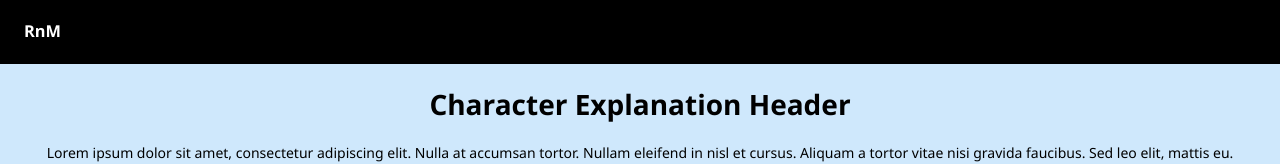
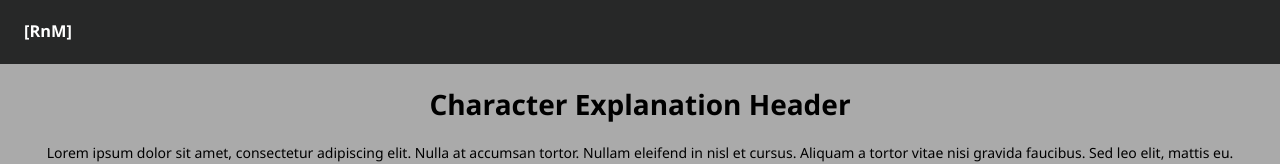
Before and after one commit to CMCarlsen/aioChallenge, a React (Create React App) app: page /characters in a window 1280 px wide. Shown: the top 164 px of the page. Built offline with nearby package versions, Linux system fonts and the light colour scheme; no server answers.

Commit message:
Cards and more layout clarity

```diff
--- a/src/App.tsx
+++ b/src/App.tsx
@@ -4,16 +4,17 @@ import { ThemeProvider } from '@material-ui/core/styles' // https://material-ui.
 import { createStyles, makeStyles, Theme } from '@material-ui/core/styles'
 import CssBaseline from '@material-ui/core/CssBaseline' // https://material-ui.com/components/css-baseline/
 
-import theme from "./theme";
-import NavBar from "./components/NavBar";
-import CharaPage from "./pages/CharaPage";
+import theme from './theme';
+import NavBar from './components/NavBar';
+import CharaPage from './pages/CharaPage';
 
 const useStyles = makeStyles((theme: Theme) =>
   createStyles({
     root: {
-      display: "flex",
-      flexFlow: "column",
-      height: "100vh"
+      display: 'flex',
+      flexFlow: 'column',
+      height: '100vh',
+      overflow: 'hidden',
     }
   }),
 );
--- a/src/components/CharacterCard.tsx
+++ b/src/components/CharacterCard.tsx
@@ -1,22 +1,41 @@
 import React from 'react';
-import { createStyles, makeStyles, Theme } from '@material-ui/core/styles'
+import { makeStyles, createStyles, Theme } from '@material-ui/core/styles';
+import Card from '@material-ui/core/Card';
+import CardHeader from '@material-ui/core/CardHeader';
+import CardMedia from '@material-ui/core/CardMedia';
 
-import { Info, Character } from "../services/CharacterService";
+import { Character } from "../services/CharacterService";
 
 const useStyles = makeStyles((theme: Theme) =>
   createStyles({
+    root: {
+      minWidth: '300px',
+      maxWidth: '300px',
+      margin: '0px 5px 10px',
+      backgroundColor: theme.palette.primary.main,
+      flexBasis: 0,
+      flexGrow: 1,
+    },
+    media: {
+      height: 0,
+      paddingTop: '56.25%',
+    },
     container: {
-      background: '#cfe8fc',
-      color: '#000',
       display: 'flex',
       flexDirection: 'column',
       height: '100%',
       paddingTop: theme.spacing(0.1),
       paddingBottom: theme.spacing(0.5),
     },
-    banana: {
-      display: 'flex',
-      flexDirection: 'column',
+    // https://css-tricks.com/flexbox-truncated-text/
+    cardHeaderContent: {
+      minWidth: 0,
+    },
+    whiteFont: {
+      whiteSpace: 'nowrap',
+      overflow: 'hidden',
+      textOverflow: 'ellipsis',
+      color: '#fff',
     },
   }),
 );
@@ -26,12 +45,24 @@ interface Props {
 };
 
 export const CharaPage = ({ character }:Props) => {
-  const classes = useStyles(); // Use our CSS-in-JS styling from above.
+  const classes = useStyles();
 
   return (
-    <div className={classes.banana}>
-      {character.name}
-    </div>
+    <Card className={classes.root}>
+      <CardHeader classes={{
+        content: classes.cardHeaderContent,
+        title: classes.whiteFont,
+        subheader: classes.whiteFont,
+        }}
+        title={character.name}
+        subheader={`${character.species} - ${character.gender} - ${character.status}`}
+      />
+      <CardMedia
+        className={classes.media}
+        image={character.image}
+        title={character.name}
+      />
+    </Card>
   );
 }
 
--- a/src/components/NavBar.tsx
+++ b/src/components/NavBar.tsx
@@ -5,7 +5,7 @@ import Container from '@material-ui/core/Container';
 const useStyles = makeStyles((theme: Theme) =>
   createStyles({
     container: {
-      background: '#000',
+      background: '#272828',
       color: '#FFF',
       display: 'flex',
       flexDirection: 'row',
@@ -25,7 +25,7 @@ export const NavBar = () => {
 
   return (
     <Container className={classes.container} maxWidth={false}>
-      <h3 className={classes.logo}>RnM</h3>
+      <h3 className={classes.logo}>[RnM]</h3>
     </Container>
   );
 }
--- a/src/pages/CharaPage.tsx
+++ b/src/pages/CharaPage.tsx
@@ -1,23 +1,23 @@
-import React from 'react';
-import { useState, useEffect } from 'react';
+import React, { useState, useEffect } from 'react';
 import { createStyles, makeStyles, Theme } from '@material-ui/core/styles'
 import Container from '@material-ui/core/Container';
 
 import CharacterCard from "../components/CharacterCard";
-import { Info, Character} from "../services/CharacterService";
+import { Info, Character } from "../services/CharacterService";
 
-const baseUrl = 'https://rickandmortyapi.com/api/character/?page=1&name=rick&status=alive';
+const baseUrl = 'https://rickandmortyapi.com/api/character/';
 
 const useStyles = makeStyles((theme: Theme) =>
   createStyles({
     container: {
-      background: '#cfe8fc',
+      background: '#aaa',
       color: '#000',
       display: 'flex',
       flexDirection: 'column',
       height: '100%',
       paddingTop: theme.spacing(0.1),
       paddingBottom: theme.spacing(0.5),
+      overflow: 'auto',
     },
     explanationContainer: {
       display: 'flex',
@@ -32,6 +32,17 @@ const useStyles = makeStyles((theme: Theme) =>
       display: 'flex',
       justifyContent: 'center'
     },
+    containerContainer: {
+      overflow: 'auto',
+      alignItems: 'center',
+    },
+    characterCardContainer: {
+      overflow: 'auto',
+      display: 'flex',
+      flexDirection: 'row',
+      flexWrap: 'wrap',
+      justifyContent: 'center',
+    },
   }),
 );
 
@@ -40,7 +51,13 @@ export const CharaPage = () => {
 
   const [info, setInfo] = useState<Info>();
   const [results, setResults] = useState<Array<Character>>();
-  const [query, setQuery] = useState('');
+
+  const [name, setName] = useState('');
+  const [status, setStatus] = useState<'alive'|'dead'|'unknown'|null>(null);  // alive, dead or unknown
+  const [species, setSpecies] = useState('');
+  const [type, setType] = useState('');
+  const [gender, setGender] = useState<'male'|'female'|'genderless'|'unknown'|null>(null); // female, male, genderless or unknown
+
   const [page, setPage] = useState(1); // TODO: Add pagination using this
 
   useEffect(() => {
@@ -49,8 +66,8 @@ export const CharaPage = () => {
      .then(data => {
        setInfo(data.info);
        setResults(data.results);
-     })
-    }, [query, page]);
+     });
+    }, [name, status, species, type, gender, page]);
 
   if(info)
     console.log(info);
@@ -64,8 +81,10 @@ export const CharaPage = () => {
         <p className={classes.explanationText}>Lorem ipsum dolor sit amet, consectetur adipiscing elit. Nulla at accumsan tortor.
           Nullam eleifend in nisl et cursus. Aliquam a tortor vitae nisi gravida faucibus. Sed leo elit, mattis eu. </p>
       </div>
-      <div>
-        {results?.map(chara => <CharacterCard character={chara} />)}
+      <div className={classes.containerContainer}>
+        <div className={classes.characterCardContainer}>
+          {results?.map(chara => <CharacterCard character={chara} />)}
+        </div>
       </div>
     </Container>
   );
--- a/src/theme.ts
+++ b/src/theme.ts
@@ -1,5 +1,5 @@
 import { createMuiTheme } from '@material-ui/core/styles';
-import purple from '@material-ui/core/colors/purple';
+import grey from '@material-ui/core/colors/grey';
 import green from '@material-ui/core/colors/green';
 
 // Using palette to keep it simple
@@ -8,7 +8,7 @@ import green from '@material-ui/core/colors/green';
 const theme = createMuiTheme({
   palette: {
     primary: {
-      main: purple[500],
+      main: grey[900],
     },
     secondary: {
       main: green[500],
```
Also changed, not shown: src/services/CharacterService.ts (+9 -5 lines).
